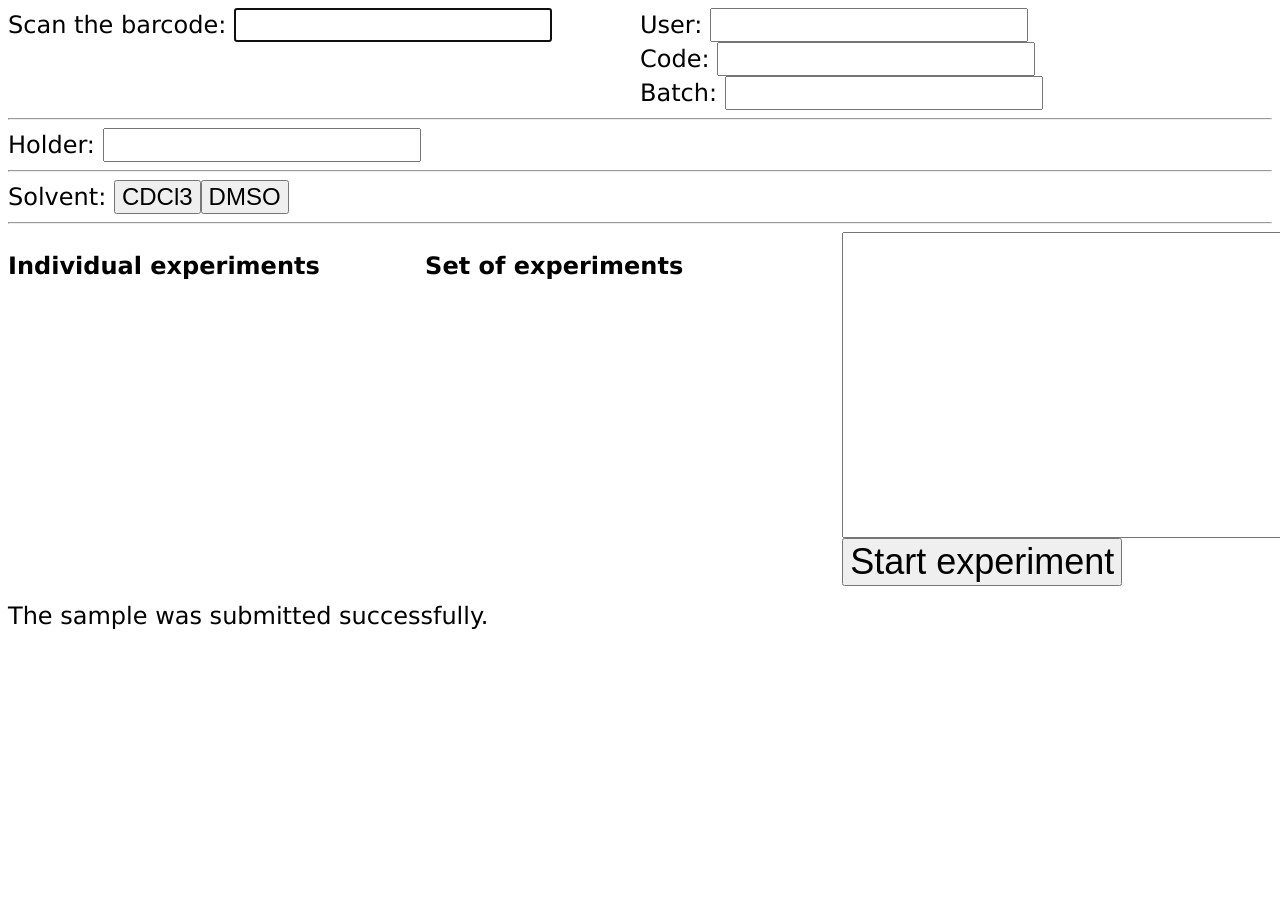
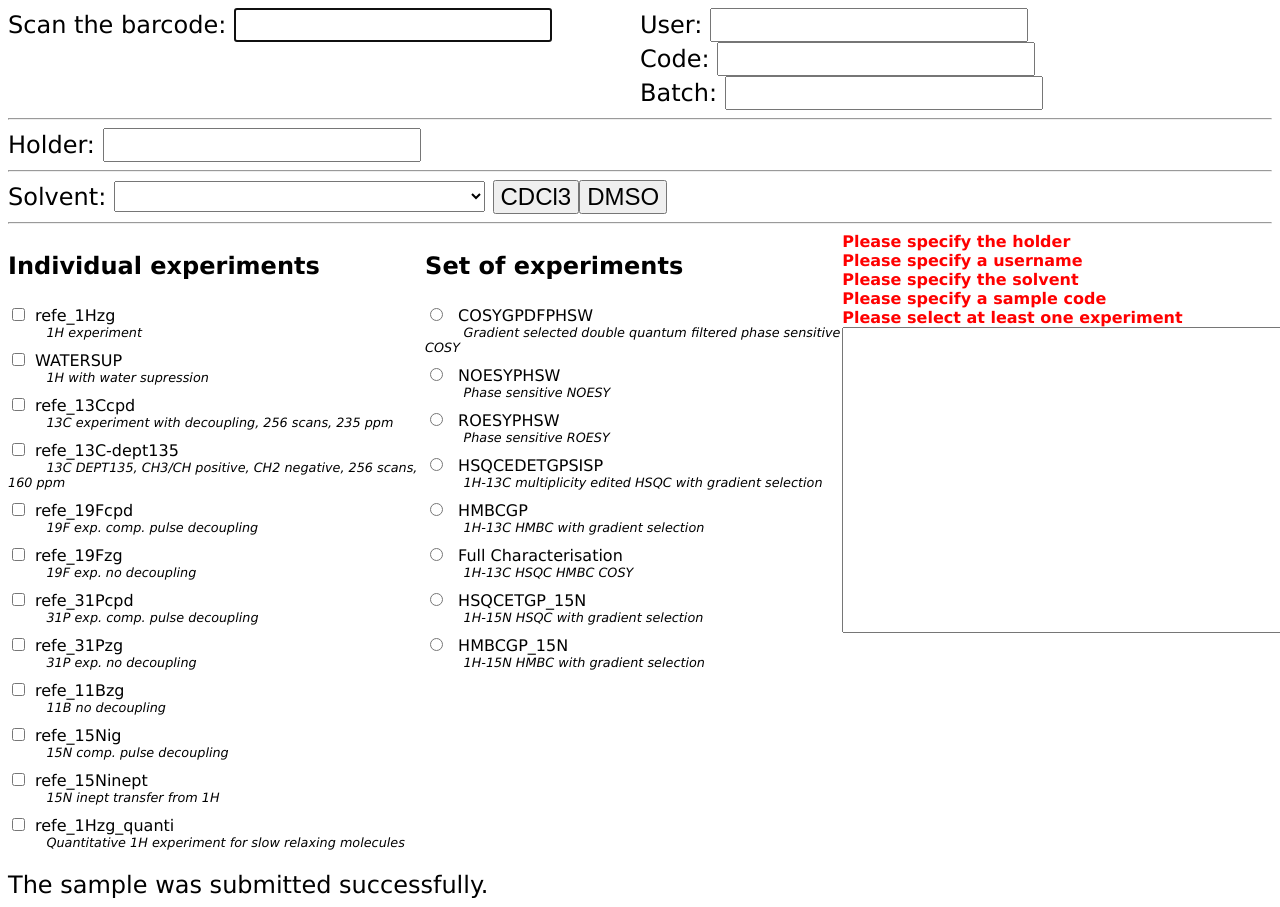
Before and after one commit to cheminfo/bruker-tools, a website: page web/index.html in a window 1280 px wide. Shown: the top 907 px of the page. Before the commit the page ends 800 px from the top, so only its background shows below. Drawn offline with nearby package versions, Linux system fonts and the light colour scheme; no server answers.

Commit message:
fix default config

```diff
--- a/web/index.html
+++ b/web/index.html
@@ -86,7 +86,7 @@
 
     async function init() {
       let spectro = getQueryVariable('spectro');
-      let config = instrument ? spectro + '.json' : 'config.json';
+      let config = spectro ? spectro + '.json' : 'config.json';
       let prefs = await (await fetch(config)).json();
       icon = new BrukerTools.Icon(prefs, {
         startID: 'start',
```
